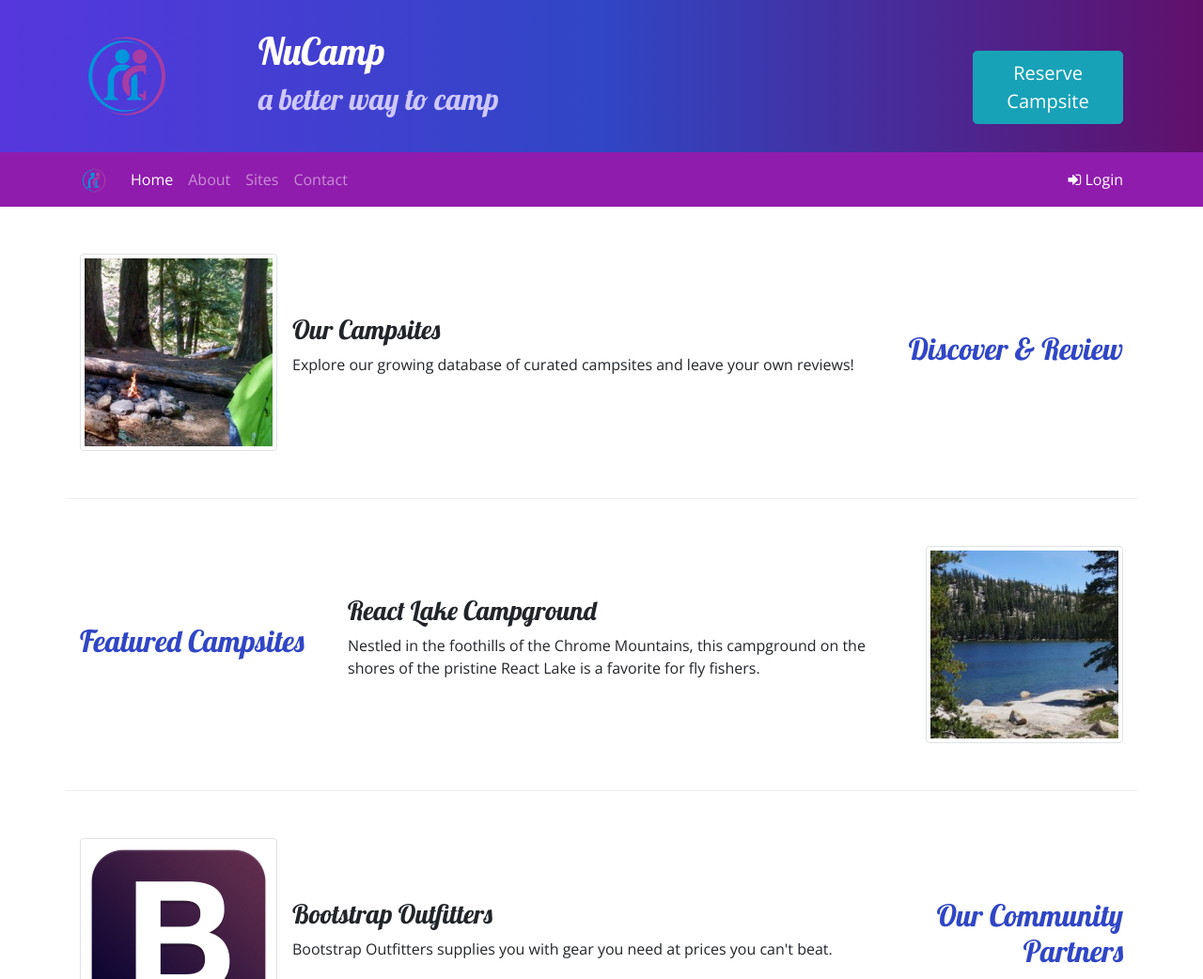
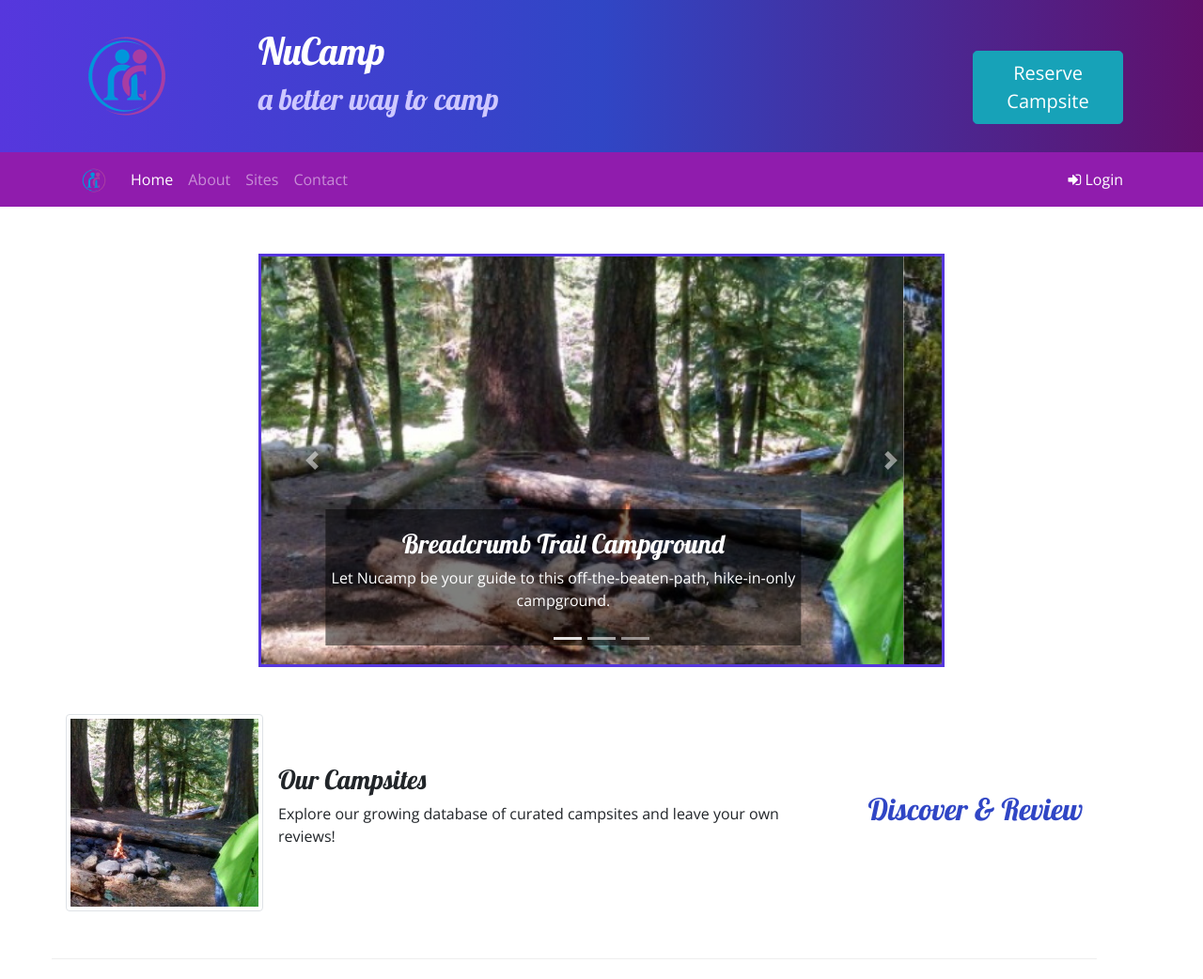
Before and after one commit to the-vagabond-blonde/nucamp, a website: page index.html in a window 1280 px wide. Shown: the top 1042 px of the page at 94% size. Drawn offline with nearby package versions, Linux system fonts and the light colour scheme.

Commit message:
carousel

```diff
--- a/css/style.css
+++ b/css/style.css
@@ -40,3 +40,10 @@ header h2 {
     border-top: none;
     padding: 10px;
 }
+.carousel-caption {
+    background-color: rgba(0, 0, 0, 0.5);
+}
+
+.carousel {
+    border: solid #5637DD;
+}
--- a/index.html
+++ b/index.html
@@ -33,7 +33,9 @@
                     <h2>a better way to camp</h2>
                 </div>
                 <div class="col-md-4 col-xl-2 mt-4">
-                    <a href="#reserveForm" role="button" class="btn btn-lg btn-info" data-toggle="tooltip" data-placement="bottom" data-html="true" title="Or call us at <br /><strong>1-206-555-1234</strong>">Reserve Campsite</a>
+                    <a href="#reserveForm" role="button" class="btn btn-lg btn-info" data-toggle="tooltip"
+                        data-placement="bottom" data-html="true"
+                        title="Or call us at <br /><strong>1-206-555-1234</strong>">Reserve Campsite</a>
                 </div>
             </div>
         </div>
@@ -76,11 +78,13 @@
                             <div class="form-row">
                                 <div class="form-group col-12">
                                     <label class="sr-only" for="loginEmail">Email address</label>
-                                    <input type="email" class="form-control form-control-sm" id="loginEmail" placeholder="Enter email">
+                                    <input type="email" class="form-control form-control-sm" id="loginEmail"
+                                        placeholder="Enter email">
                                 </div>
                                 <div class="form-group col-12">
                                     <label class="sr-only" for="loginPassword">Password</label>
-                                    <input type="password" class="form-control form-control-sm" id="loginPassword" placeholder="Password">
+                                    <input type="password" class="form-control form-control-sm" id="loginPassword"
+                                        placeholder="Password">
                                 </div>
                                 <div class="col">
                                     <div class="form-check">
@@ -90,7 +94,8 @@
                                 </div>
                             </div>
                             <div class="form-row">
-                                <button type="button" class="btn btn-secondary btn-sm ml-auto" data-dismiss="modal">Cancel</button>
+                                <button type="button" class="btn btn-secondary btn-sm ml-auto"
+                                    data-dismiss="modal">Cancel</button>
                                 <button type="submit" class="btn btn-primary btn-sm ml-1">Sign in</button>
                             </div>
                         </form>
@@ -100,11 +105,55 @@
         </div>
     </div>
 
+
     <div class="container">
-        <div class="row row-content align-items-center ">
+        <div class="row row-content">
+            <div class="col-md-8 mx-auto">
+                <div id="homeCarousel" class="carousel slide" data-ride="carousel">
+                    <ol class="carousel-indicators">
+                        <li data-target="#homeCarousel" data-slide-to="0" class="active"></li>
+                        <li data-target="#homeCarousel" data-slide-to="1"></li>
+                        <li data-target="#homeCarousel" data-slide-to="2"></li>
+                    </ol>
+                    <div class="carousel-inner">
+                        <div class="carousel-item active">
+                            <img class="d-block w-100" src="img/breadcrumb-trail.jpg" alt="Breadcrumb Trail Campground" />
+                            <div class="carousel-caption">
+                                <h3>Breadcrumb Trail Campground</h3>
+                                <p class="d-none d-sm-block">Let Nucamp be your guide to this off-the-beaten-path, hike-in-only campground.</p>
+                            </div>
+                        </div>
+                        <div class="carousel-item">
+                            <img class="d-block w-100" src="img/react-lake.jpg" alt="React Lake Campground" />
+                            <div class="carousel-caption">
+                                <h3>React Lake Campground</h3>
+                                <p class="d-none d-sm-block">Nestled in the foothills of the Chrome Mountains, this campground on the shores of the pristine React Lake is a favorite for fly fishers.</p>
+                            </div>
+                        </div>
+                        <div class="carousel-item">
+                            <img class="d-block w-100" src="img/chrome-river.jpg" alt="Chrome River Campground" />
+                            <div class="carousel-caption">
+                                <h3>Chrome River Campground</h3>
+                                <p class="d-none d-sm-block">Spend a few sunny days and starry nights beneath a canopy of old-growth firs at this enchanting spot by the Chrome River.</p>
+                            </div>
+                        </div>
+
+                    <a class="carousel-control-prev" href="#homeCarousel" role="button" data-slide="prev">
+                        <span class="carousel-control-prev-icon"></span>
+                        <span class="sr-only">Previous</span>
+                    </a>
+                    <a class="carousel-control-next" href="#homeCarousel" role="button" data-slide="next">
+                        <span class="carousel-control-next-icon"></span>
+                        <span class="sr-only">Next</span>
+                    </a>
+                </div>
+
+            </div>
+        </div>
+
+        <div class="row row-content align-items-center">
             <div class="col-sm-4 order-sm-last col-md-3">
-                <h2 class="text-sm-right">Discover &amp; Review</h2>
-
+                <h2 class="text-sm-right">Discover & Review</h2>
             </div>
 
             <div class="col">
```
